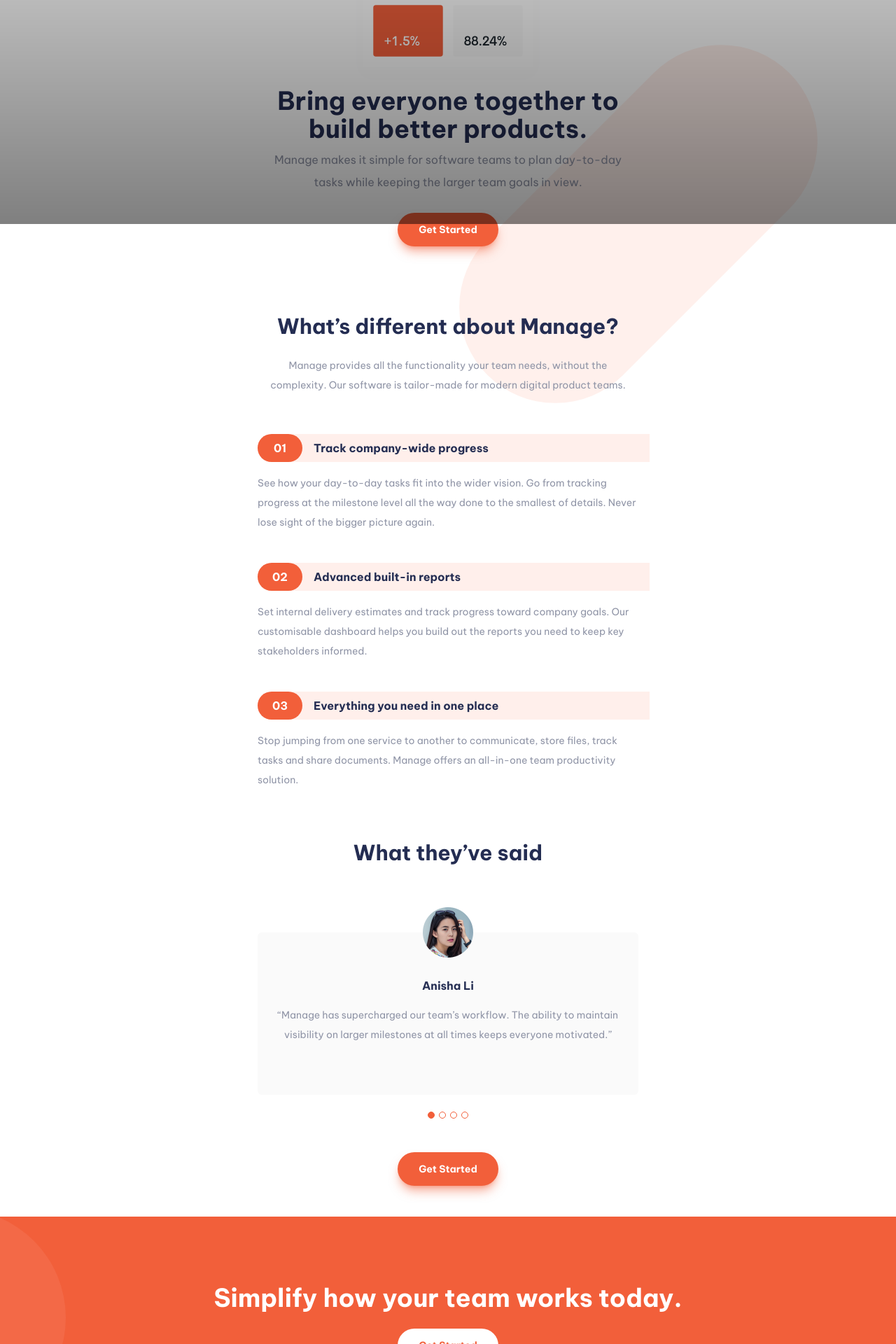
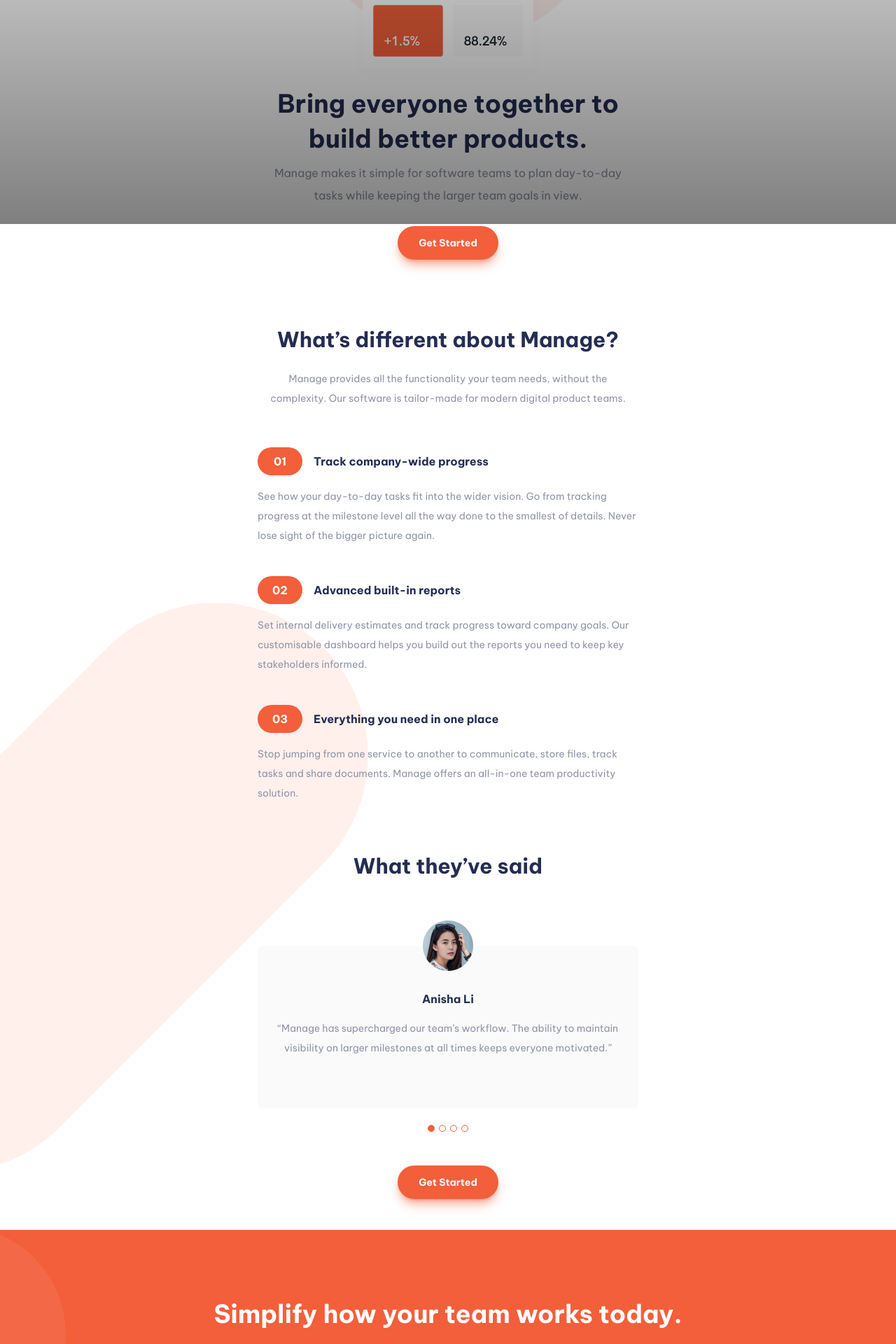
Before and after one commit to lucasweidas/manage-landing-page, a Next.js app: page / in a window 1280 px wide. Shown: the part 480-2400 px from the top of the page at 70% size. Built offline with nearby package versions, Linux system fonts and the light colour scheme.

Commit message:
finish Main component - medium version

```diff
--- a/components/main.tsx
+++ b/components/main.tsx
@@ -10,14 +10,14 @@ export function Main() {
           alt=""
           width={814}
           height={814}
-          className="absolute -z-10 -right-14 -top-36 pointer-events-none w-full min-w-[24rem] max-w-lg"
+          className="absolute -z-10 -right-14 -top-36 pointer-events-none w-full min-w-[24rem] max-w-lg md:-right-80 md:-top-96 md:max-w-none md:w-auto"
           aria-hidden="true"
         />
         <div className="px-4">
           <Image priority src="/images/illustration-intro.svg" alt="" width={580} height={525} className="mx-auto" aria-hidden="true" />
         </div>
         <div className="text-center px-8">
-          <h1 className="text-blue-900 font-bold text-3.5xl xsm:text-4xl leading-snug">Bring everyone together to build better products.</h1>
+          <h1 className="text-blue-900 font-bold text-3.5xl xsm:text-4xl !leading-snug">Bring everyone together to build better products.</h1>
           <p className="text-gray-400 !leading-loose mt-2 text-2sm xsm:text-base">
             Manage makes it simple for software teams to plan day-to-day tasks while keeping the larger team goals in view.
           </p>
@@ -29,13 +29,13 @@ export function Main() {
           </a>
         </div>
       </section>
-      <section className="mt-24 relative mx-auto max-w-xl">
+      <section className="flex flex-col gap-14 mt-24 relative mx-auto max-w-xl">
         <Image
           src="/images/bg-tablet-pattern.svg"
           alt=""
           width={814}
           height={814}
-          className="absolute -z-10 -right-60 -top-96 pointer-events-none w-full min-w-[24rem] max-w-lg"
+          className="absolute -z-10 -right-60 -top-96 pointer-events-none w-full min-w-[24rem] max-w-lg md:max-w-none md:w-auto md:top-auto md:right-auto md:-bottom-[33rem] md:-left-[40rem]"
           aria-hidden="true"
         />
         <div className="px-8 text-center">
@@ -44,10 +44,10 @@ export function Main() {
             Manage provides all the functionality your team needs, without the complexity. Our software is tailor-made for modern digital product teams.
           </p>
         </div>
-        <div className="px-4 mt-14">
+        <div className="px-4">
           <ul className="flex flex-col gap-11">
             <li className="grid gap-4">
-              <div className="bg-red-50 flex gap-4 items-center rounded-l-2.5xl -mr-4">
+              <div className="max-md:bg-red-50 flex gap-4 items-center rounded-l-2.5xl -mr-4">
                 <span className="bg-red-500 font-bold text-white w-16 h-full flex items-center justify-center rounded-2.5xl shrink-0">01</span>
                 <h3 className="font-bold text-blue-900 pr-4 py-2">Track company-wide progress</h3>
               </div>
@@ -57,7 +57,7 @@ export function Main() {
               </p>
             </li>
             <li className="grid gap-4">
-              <div className="bg-red-50 flex gap-4 items-center rounded-l-2.5xl -mr-4">
+              <div className="max-md:bg-red-50 flex gap-4 items-center rounded-l-2.5xl -mr-4">
                 <span className="bg-red-500 font-bold text-white w-16 h-full flex items-center justify-center rounded-2.5xl shrink-0">02</span>
                 <h3 className="font-bold text-blue-900 pr-4 py-2">Advanced built-in reports</h3>
               </div>
@@ -67,7 +67,7 @@ export function Main() {
               </p>
             </li>
             <li className="grid gap-4">
-              <div className="bg-red-50 flex gap-4 items-center rounded-l-2.5xl -mr-4">
+              <div className="max-md:bg-red-50 flex gap-4 items-center rounded-l-2.5xl -mr-4">
                 <span className="bg-red-500 font-bold text-white w-16 h-full flex items-center justify-center rounded-2.5xl shrink-0">03</span>
                 <h3 className="font-bold text-blue-900 pr-4 py-2">Everything you need in one place</h3>
               </div>
@@ -90,7 +90,7 @@ export function Main() {
         </a>
       </section>
       <section className="mt-11 bg-red-500 text-center px-8 py-24 bg-simplify-sm bg-no-repeat bg-left-center">
-        <h2 className="text-3.5xl xsm:text-4xl font-bold text-white leading-snug">Simplify how your team works today.</h2>
+        <h2 className="text-3.5xl xsm:text-4xl font-bold text-white !leading-snug">Simplify how your team works today.</h2>
         <a
           href="#"
           className="bg-white w-36 h-12 font-bold text-red-500 text-sm rounded-full flex items-center justify-center mx-auto mt-6 hover:brightness-125 hover:grayscale-20 focus-visible:brightness-125 focus-visible:grayscale-20 focus-visible:ring-2 focus-visible:ring-blue-1000 transition-filter outline-none motion-reduce:transition-none"
```
